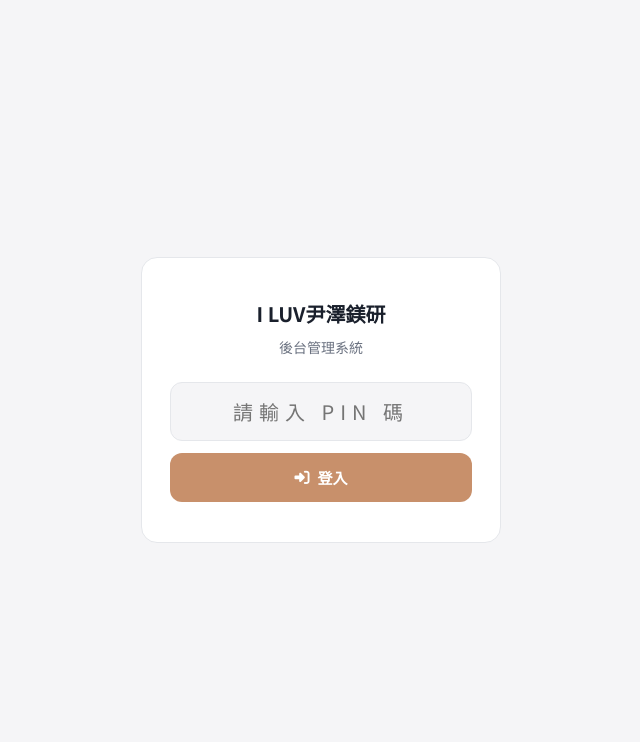
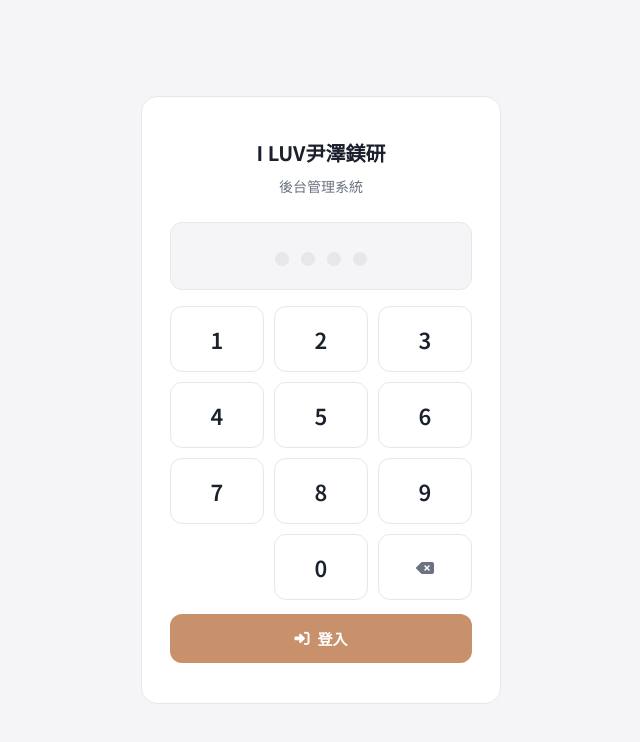
Before and after one commit to MaskSu/meiy-an, a website: page line-webhook/admin-gas.html in a window 1280 px wide. Shown: the whole page, without its empty margins (319-959 px from the left). Drawn offline with nearby package versions, Linux system fonts and the light colour scheme.

Commit message:
新增後台

```diff
--- a/line-webhook/admin-gas.html
+++ b/line-webhook/admin-gas.html
@@ -456,26 +456,54 @@ body {
   animation: spin 0.8s linear infinite;
 }
 .auth-card .err-msg { color: var(--danger); font-size: 14px; margin-top: 16px; line-height: 1.5; }
-.pin-input {
+.pin-display {
   width: 100%;
   padding: 14px 16px;
   border: 1px solid var(--border);
   border-radius: 12px;
-  font-size: 20px;
+  font-size: 24px;
   font-family: inherit;
   text-align: center;
-  letter-spacing: 6px;
+  letter-spacing: 12px;
   color: var(--text-primary);
   background: var(--bg);
-  outline: none;
-  -webkit-appearance: none;
-  margin-bottom: 12px;
-  transition: border-color 0.2s;
+  min-height: 54px;
+  margin-bottom: 16px;
+  user-select: none;
 }
-.pin-input:focus {
-  border-color: var(--bronze);
-  box-shadow: 0 0 0 3px var(--bronze-bg);
+.pin-dots { display: inline-block; }
+.pin-dots span {
+  display: inline-block;
+  width: 14px; height: 14px;
+  border-radius: 50%;
+  background: var(--border);
+  margin: 0 6px;
+  transition: background 0.15s;
 }
+.pin-dots span.filled { background: var(--bronze); }
+.numpad {
+  display: grid;
+  grid-template-columns: repeat(3, 1fr);
+  gap: 10px;
+  margin-bottom: 14px;
+}
+.numpad-btn {
+  padding: 16px;
+  font-size: 22px;
+  font-weight: 600;
+  font-family: inherit;
+  border: 1px solid var(--border);
+  border-radius: 12px;
+  background: var(--card);
+  color: var(--text-primary);
+  cursor: pointer;
+  transition: all 0.15s;
+  -webkit-tap-highlight-color: transparent;
+  user-select: none;
+}
+.numpad-btn:active { background: var(--bronze-bg); transform: scale(0.95); }
+.numpad-btn.del { font-size: 16px; color: var(--text-secondary); }
+.numpad-btn.empty { visibility: hidden; border: none; }
 .auth-card .login-btn {
   display: flex;
   align-items: center;
@@ -549,12 +577,29 @@ body {
       <h2>I LUV尹澤鎂研</h2>
       <p class="sub">後台管理系統</p>
       <div style="margin-top:20px;">
-        <input type="tel" id="pinInput" class="pin-input" placeholder="請輸入 PIN 碼" maxlength="10"
-               inputmode="numeric" autocomplete="off"
-               onkeydown="if(event.key==='Enter') doLogin()">
+        <div class="pin-display" id="pinDisplay">
+          <div class="pin-dots" id="pinDots">
+            <span></span><span></span><span></span><span></span>
+          </div>
+        </div>
+        <div class="numpad" id="numpad">
+          <button class="numpad-btn" onclick="pinPress('1')">1</button>
+          <button class="numpad-btn" onclick="pinPress('2')">2</button>
+          <button class="numpad-btn" onclick="pinPress('3')">3</button>
+          <button class="numpad-btn" onclick="pinPress('4')">4</button>
+          <button class="numpad-btn" onclick="pinPress('5')">5</button>
+          <button class="numpad-btn" onclick="pinPress('6')">6</button>
+          <button class="numpad-btn" onclick="pinPress('7')">7</button>
+          <button class="numpad-btn" onclick="pinPress('8')">8</button>
+          <button class="numpad-btn" onclick="pinPress('9')">9</button>
+          <button class="numpad-btn empty"></button>
+          <button class="numpad-btn" onclick="pinPress('0')">0</button>
+          <button class="numpad-btn del" onclick="pinDelete()"><i class="fas fa-backspace"></i></button>
+        </div>
         <button class="login-btn" onclick="doLogin()" id="loginBtn">
           <i class="fas fa-sign-in-alt"></i> 登入
         </button>
+        <input type="hidden" id="pinInput" value="">
       </div>
       <div class="err-msg hidden" id="authErr"></div>
     </div>
@@ -629,6 +674,36 @@ var sortableInstances = [];
 var currentPin = '';
 
 // ══════════════════════════════════════════
+//  PIN Numpad
+// ══════════════════════════════════════════
+var pinValue = '';
+var PIN_MAX = 10;
+
+function pinPress(num) {
+  if (pinValue.length >= PIN_MAX) return;
+  pinValue += num;
+  document.getElementById('pinInput').value = pinValue;
+  updatePinDots();
+  hideAuthError();
+}
+
+function pinDelete() {
+  if (pinValue.length === 0) return;
+  pinValue = pinValue.slice(0, -1);
+  document.getElementById('pinInput').value = pinValue;
+  updatePinDots();
+}
+
+function updatePinDots() {
+  var dots = document.getElementById('pinDots');
+  var html = '';
+  for (var i = 0; i < Math.max(4, pinValue.length); i++) {
+    html += '<span' + (i < pinValue.length ? ' class="filled"' : '') + '></span>';
+  }
+  dots.innerHTML = html;
+}
+
+// ══════════════════════════════════════════
 //  PIN Login
 // ══════════════════════════════════════════
 // 檢查 localStorage 是否有記住的 PIN
@@ -636,7 +711,9 @@ var currentPin = '';
   try {
     var saved = localStorage.getItem('admin_pin');
     if (saved) {
+      pinValue = saved;
       document.getElementById('pinInput').value = saved;
+      updatePinDots();
       doLogin();
     }
   } catch(e) {}
@@ -661,12 +738,18 @@ function doLogin() {
         loadData();
       } else {
         showAuthError(result.message || 'PIN 碼錯誤');
+        pinValue = '';
+        document.getElementById('pinInput').value = '';
+        updatePinDots();
         btn.disabled = false;
         btn.innerHTML = '<i class="fas fa-sign-in-alt"></i> 登入';
       }
     })
     .catch(function(e) {
       showAuthError('無法連線，請稍後再試');
+      pinValue = '';
+      document.getElementById('pinInput').value = '';
+      updatePinDots();
       btn.disabled = false;
       btn.innerHTML = '<i class="fas fa-sign-in-alt"></i> 登入';
     });
```
Also changed, not shown: admin.html (added, +12 -0 lines).
